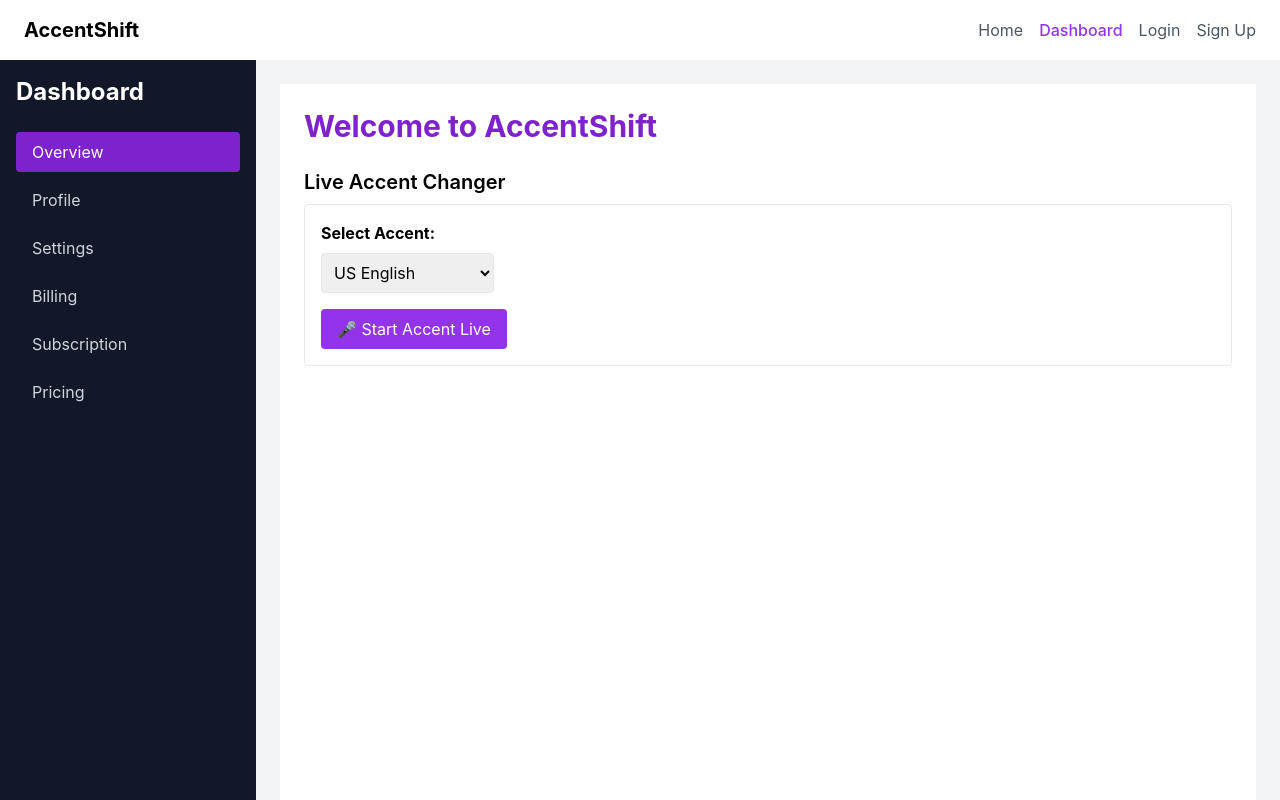
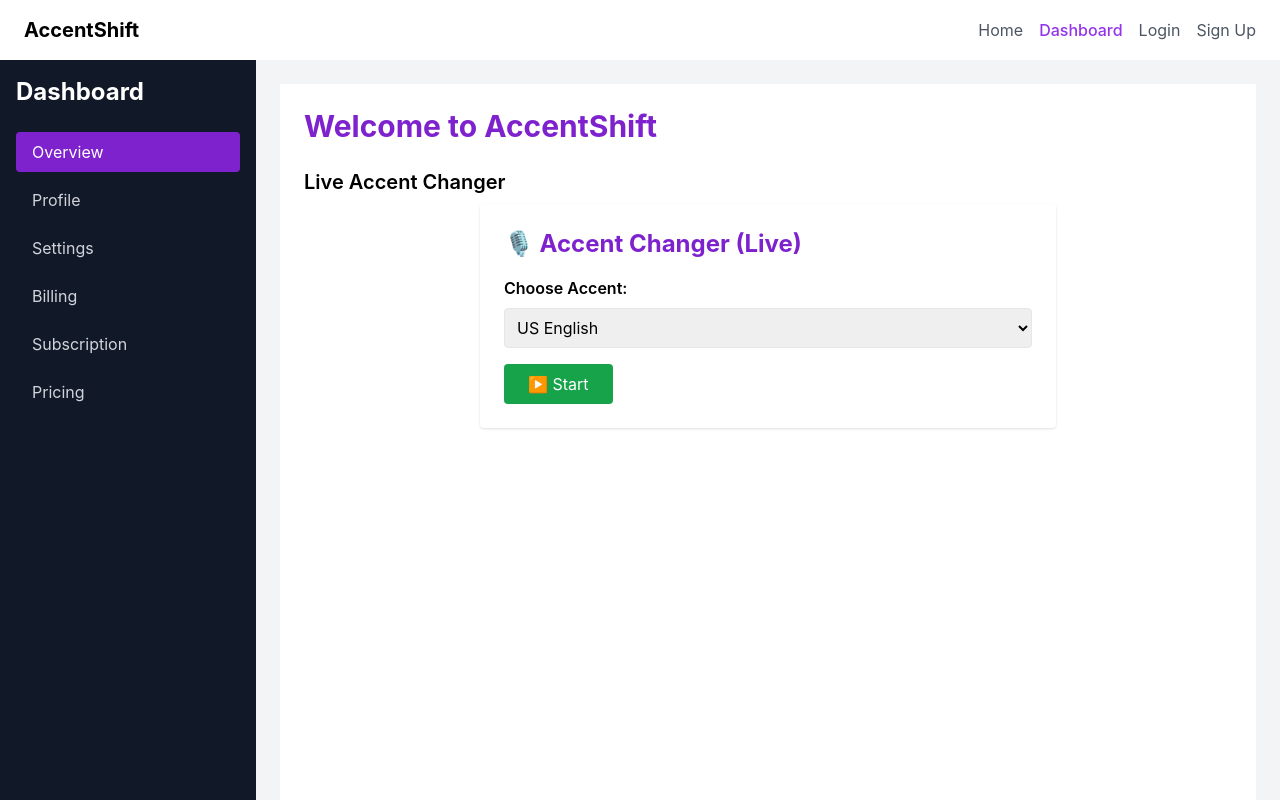
Before and after one commit to theigniteai/accent-frontend-dashboard, a React (Vite) app: page /dashboard in a window 1280 px wide. Shown: the top 800 px of the page. Built offline with nearby package versions, Linux system fonts and the light colour scheme.

Commit message:
Update AccentChangerClient.jsx

```diff
--- a/src/components/AccentChangerClient.jsx
+++ b/src/components/AccentChangerClient.jsx
@@ -1,11 +1,11 @@
-// AccentChanger.jsx
 import React, { useState, useRef } from "react";
 
-const AccentChangerClient = () => {
+const AccentChanger = () => {
   const [isRecording, setIsRecording] = useState(false);
   const [selectedAccent, setSelectedAccent] = useState("us");
   const wsRef = useRef(null);
   const mediaRecorderRef = useRef(null);
+  const audioChunksRef = useRef([]);
 
   const startRecording = async () => {
     const stream = await navigator.mediaDevices.getUserMedia({ audio: true });
@@ -14,25 +14,27 @@ const AccentChangerClient = () => {
     ws.binaryType = "arraybuffer";
 
     ws.onopen = () => {
-      console.log("🔗 WebSocket connected");
+      console.log("🟢 WebSocket Connected");
       ws.send(JSON.stringify({ type: "start", accent: selectedAccent }));
     };
 
     ws.onmessage = (event) => {
+      console.log("🔊 Received converted audio");
       const audioBlob = new Blob([event.data], { type: "audio/mpeg" });
       const audioUrl = URL.createObjectURL(audioBlob);
       const audio = new Audio(audioUrl);
-      audio.play();
+      audio.play(); // ✅ Playback the converted audio
     };
 
     const mediaRecorder = new MediaRecorder(stream, { mimeType: "audio/webm" });
     mediaRecorder.ondataavailable = (e) => {
       if (ws.readyState === WebSocket.OPEN) {
-        ws.send(e.data);
+        ws.send(e.data); // Send chunks live
+        audioChunksRef.current.push(e.data); // Save for preview if needed
       }
     };
 
-    mediaRecorder.start(300); // send every 300ms
+    mediaRecorder.start(300); // Send every 300ms
     mediaRecorderRef.current = mediaRecorder;
     wsRef.current = ws;
     setIsRecording(true);
@@ -41,19 +43,20 @@ const AccentChangerClient = () => {
   const stopRecording = () => {
     if (mediaRecorderRef.current) mediaRecorderRef.current.stop();
     if (wsRef.current?.readyState === WebSocket.OPEN) {
-      wsRef.current.send(JSON.stringify({ type: "stop" }));
-      wsRef.current.close();
+      wsRef.current.send("stop"); // Send stop signal
     }
     setIsRecording(false);
   };
 
   return (
-    <div className="p-4 border rounded bg-white">
-      <label className="block font-bold mb-2">Select Accent:</label>
+    <div className="p-6 bg-white rounded shadow max-w-xl mx-auto">
+      <h2 className="text-2xl font-bold mb-4 text-purple-700">🎙️ Accent Changer (Live)</h2>
+
+      <label className="block mb-2 font-semibold">Choose Accent:</label>
       <select
         value={selectedAccent}
         onChange={(e) => setSelectedAccent(e.target.value)}
-        className="border p-2 rounded mb-4"
+        className="w-full p-2 border mb-4 rounded"
       >
         <option value="us">US English</option>
         <option value="uk">British English</option>
@@ -61,18 +64,18 @@ const AccentChangerClient = () => {
         <option value="in">Indian English</option>
       </select>
 
-      <div>
+      <div className="flex gap-4">
         {!isRecording ? (
           <button
-            className="bg-purple-600 text-white px-4 py-2 rounded"
             onClick={startRecording}
+            className="bg-green-600 text-white px-6 py-2 rounded"
           >
-            🎤 Start Accent Live
+            ▶️ Start
           </button>
         ) : (
           <button
-            className="bg-red-600 text-white px-4 py-2 rounded"
             onClick={stopRecording}
+            className="bg-red-600 text-white px-6 py-2 rounded"
           >
             ⏹️ Stop
           </button>
@@ -82,4 +85,4 @@ const AccentChangerClient = () => {
   );
 };
 
-export default AccentChangerClient;
+export default AccentChanger;
```
